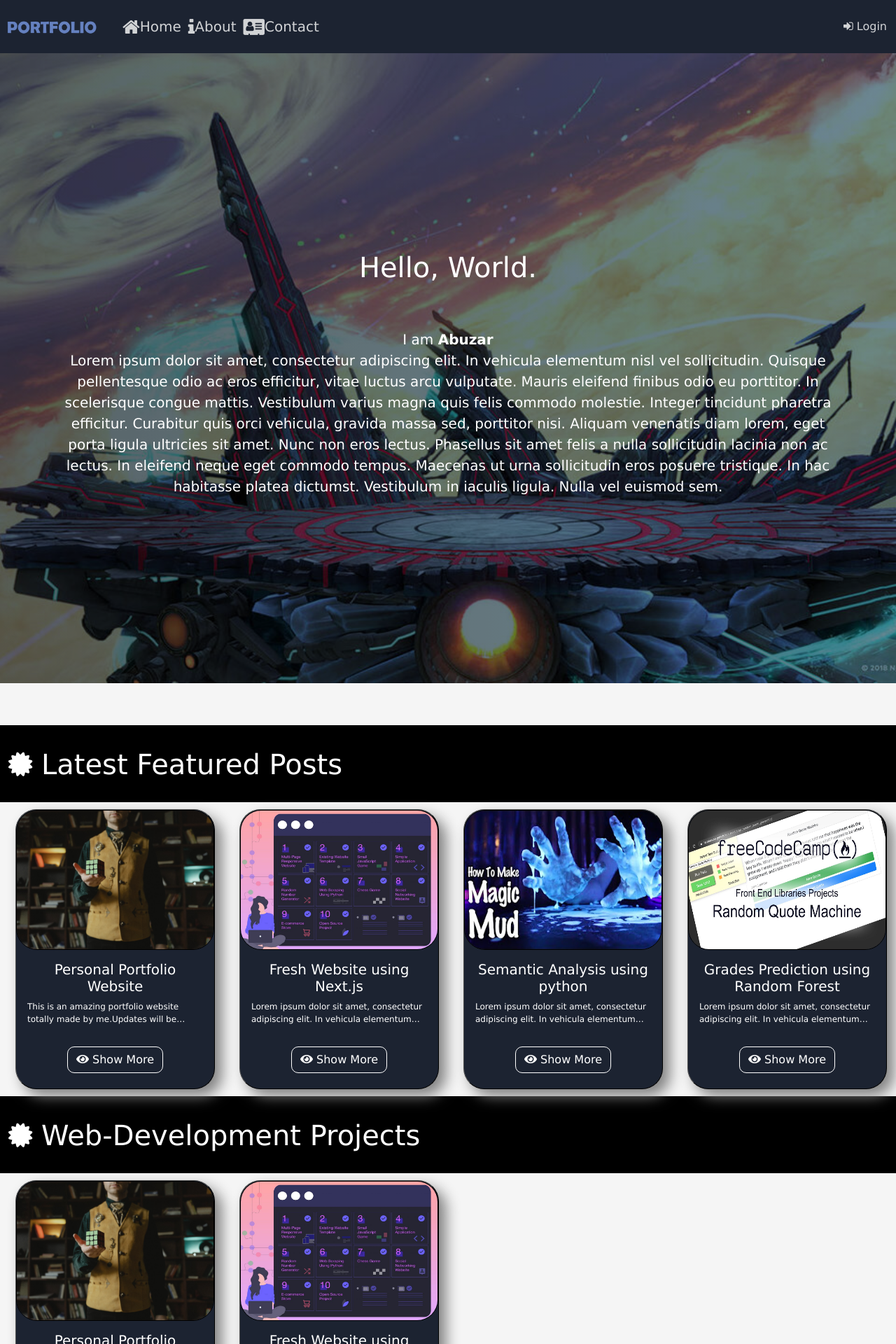
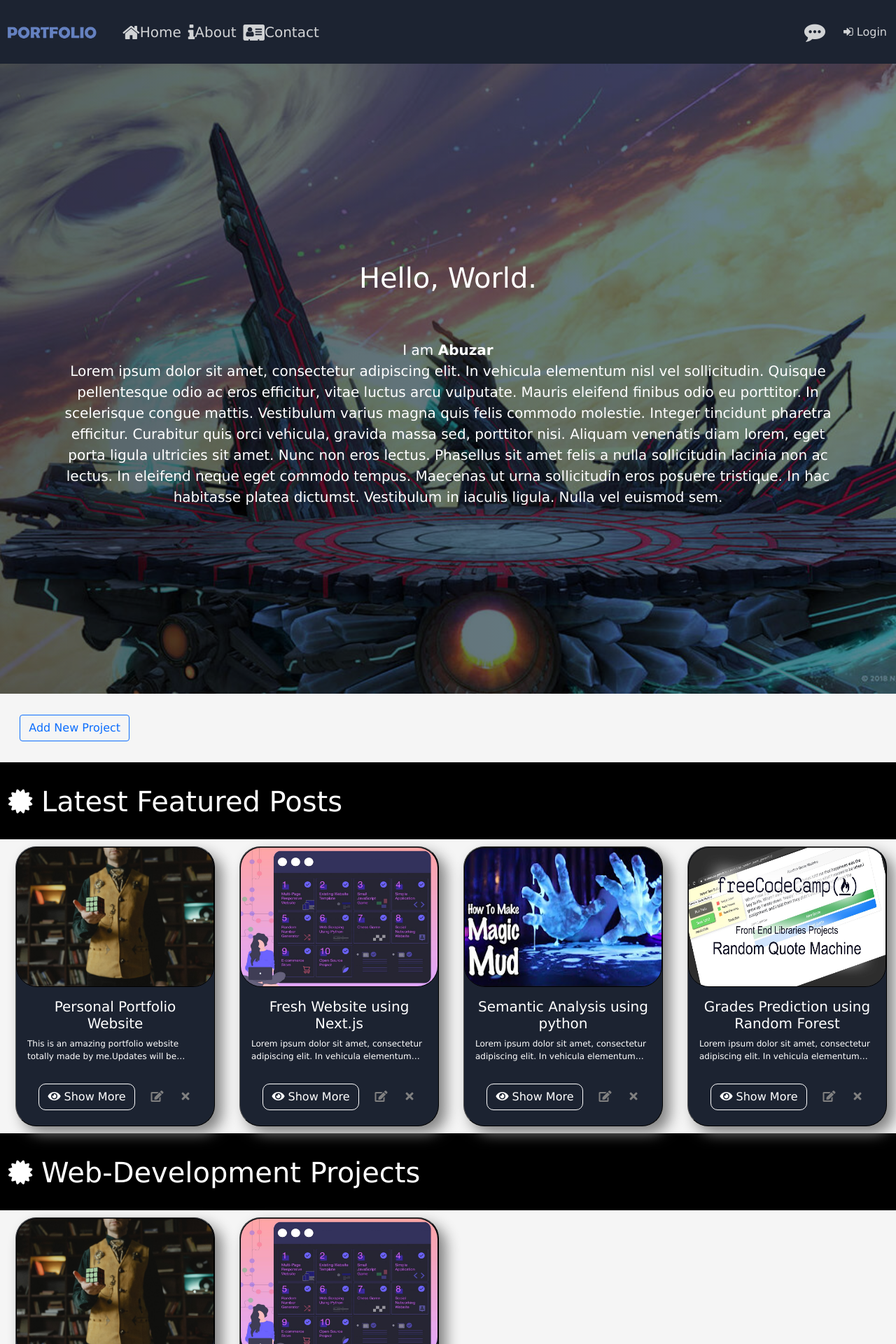
Before and after one commit to abuzar7266/portfolio-fe, a React (Create React App) app: page / in a window 1280 px wide. Shown: the top 1920 px of the page at 70% size. Built offline with nearby package versions, Linux system fonts and the light colour scheme; the HTML template or start-up script is replaced by a standard one.

Commit message:
Update and Delete icons o post

```diff
--- a/src/components/css/cards.css
+++ b/src/components/css/cards.css
@@ -28,8 +28,8 @@
 {
     margin-top: 30px;
     margin-bottom: 0px;
-    margin-left: 30px;
-    margin-right: 30px;
+    margin-left: 10px;
+    margin-right: 10px;
     border-radius: 10px;
     border: 1px solid white;
     color:white;
@@ -47,4 +47,4 @@
     display: -webkit-box;
     -webkit-line-clamp: 2; /* number of lines to show */
     -webkit-box-orient: vertical;
- }
+}
--- a/src/components/jsx/Cards.jsx
+++ b/src/components/jsx/Cards.jsx
@@ -3,18 +3,32 @@ import "../../../node_modules/bootstrap/dist/css/bootstrap.min.css";
 import "bootstrap/dist/js/bootstrap.bundle";
 import '@fortawesome/fontawesome-free/css/all.min.css';
 import '../css/cards.css';
+import { Button,Modal} from 'react-bootstrap';
+import {InputGroup,FormControl} from 'react-bootstrap';
+import { CloseButton } from 'react-bootstrap';
 class Card extends Component{
+  constructor(props)
+    {
+        super(props);
+        this.state = {
+            showHide : false
+        }
+    }
     render(){
         var {CardData} = this.props;
 return (<>
-<div className="card card-outer">
+  <div>
+  <div className="card card-outer">
   <img className="card-img-top card-img" src={CardData.image.default} alt="Card image cap"/>
   <div className="card-body">
   <h5 className="card-title">{CardData.title}</h5>
-  <div id={CardData.userId}>
+  <div id={CardData.Id}>
   <p className="card-text text-flow" style={{fontSize:"12px",textAlign:"left"}}>{CardData.text}</p>
     </div>
-    <a href={CardData.ShowLink} className="btn card-btn"> <i className="fas fa-eye mr-3"> </i> Show More</a>
+    <a href="#" className="btn card-btn"> <i className="fas fa-eye mr-3"> </i> Show More</a>
+    <a href="#" className="btn" style={{color:"grey",marginTop:"30px"}}> <i className="fas fa-edit"> </i></a>
+    <a href="#" className="btn" style={{color:"grey",marginTop:"30px"}}> <i className="fas fa-times"> </i></a>
+  </div>
   </div>
   </div>
         </>)
--- a/src/components/jsx/NavBar.jsx
+++ b/src/components/jsx/NavBar.jsx
@@ -4,6 +4,7 @@ import "../../../node_modules/bootstrap/dist/css/bootstrap.min.css";
 import "../../../node_modules/bootstrap/dist/js/bootstrap.bundle";
 import { Button,Modal,Navbar,Container,Nav } from 'react-bootstrap';
 import {InputGroup,FormControl} from 'react-bootstrap';
+import { CloseButton } from 'react-bootstrap';
 class NavBar extends Component
 {
   constructor(props)
@@ -26,8 +27,9 @@ class NavBar extends Component
           <div>
           <div>
                     <Modal show={this.state.showHide}>
-                    <Modal.Header style={{backgroundColor:"#1C2331",color:"grey"}} closeButton onClick={() => this.handleModalShowHide()}>
+                    <Modal.Header style={{backgroundColor:"#1C2331",color:"grey"}} >
                     <Modal.Title color="red">Login</Modal.Title>
+                    <CloseButton style={{color:"grey",backgroundColor:"#1C2331",textDecoration:"none"}} onClick={() => this.handleModalShowHide()} />
                     </Modal.Header>
                     <Modal.Body>
                     <form>
@@ -73,8 +75,6 @@ class NavBar extends Component
                     </Modal.Footer>
                 </Modal>
           </div>
-
-
     </div>
 
 <Navbar collapseOnSelect expand="lg" style={{backgroundColor:"#1C2331",color:"white"}}>
@@ -89,6 +89,10 @@ class NavBar extends Component
     </Nav>
     <div className="navbar-text" style={{alignText:"center",color:"white"}}>
                 <span class="navbar-text">
+                    <a id="loginClick" class="btn" style={{ textDecoration: 'none' ,color:"white",opacity:"80%",fontSize:"30px"}}>
+                    <span class="fa fa-comment-alt"></span></a>
+                </span>
+                <span class="navbar-text">
                     <a id="loginClick" class="btn" style={{ textDecoration: 'none' ,color:"white",opacity:"80%"}} onClick={() => this.handleModalShowHide()}>
                     <span class="fa fa-sign-in"></span> Login </a>
                 </span>
--- a/src/pages/jsx/home.jsx
+++ b/src/pages/jsx/home.jsx
@@ -7,7 +7,7 @@ import { withRouter } from 'react-router-dom';
 import { connect } from 'react-redux';
 import { addProject } from "../../redux/ActionCreators";
 import { fetchProjects } from "../../redux/ActionCreators";
-
+import { Button } from "react-bootstrap";
 
 
 const mapStateToProps = state => {
@@ -47,6 +47,13 @@ class Home extends Component
     <div className="container-fluid" style={{backgroundColor:"transparent"}} style={{textAlign:"center",alignItems:"center"}}>
     <div className="row">
             <br />
+    </div>
+    <div className="row">
+            <div className="col-2">
+            <Button variant="outline-primary">Add New Project</Button>{' '}
+            </div>
+    </div>
+    <div className="row">
             <br />
     </div>
     <div className="row" style={{backgroundColor:"black",color:"white",textAlign:"center"}}>
```
